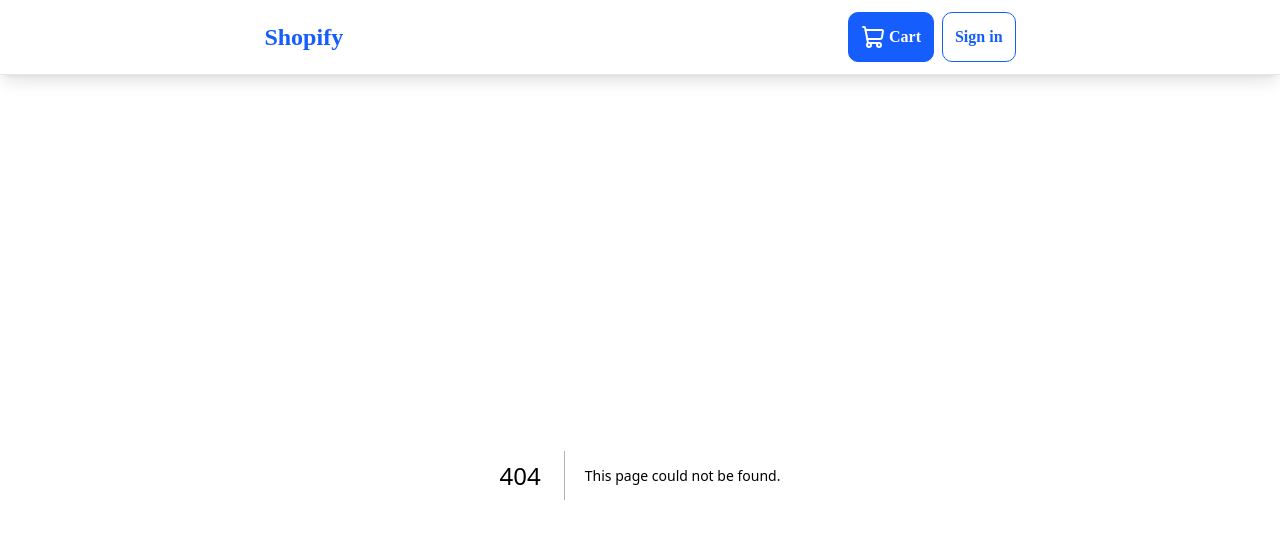
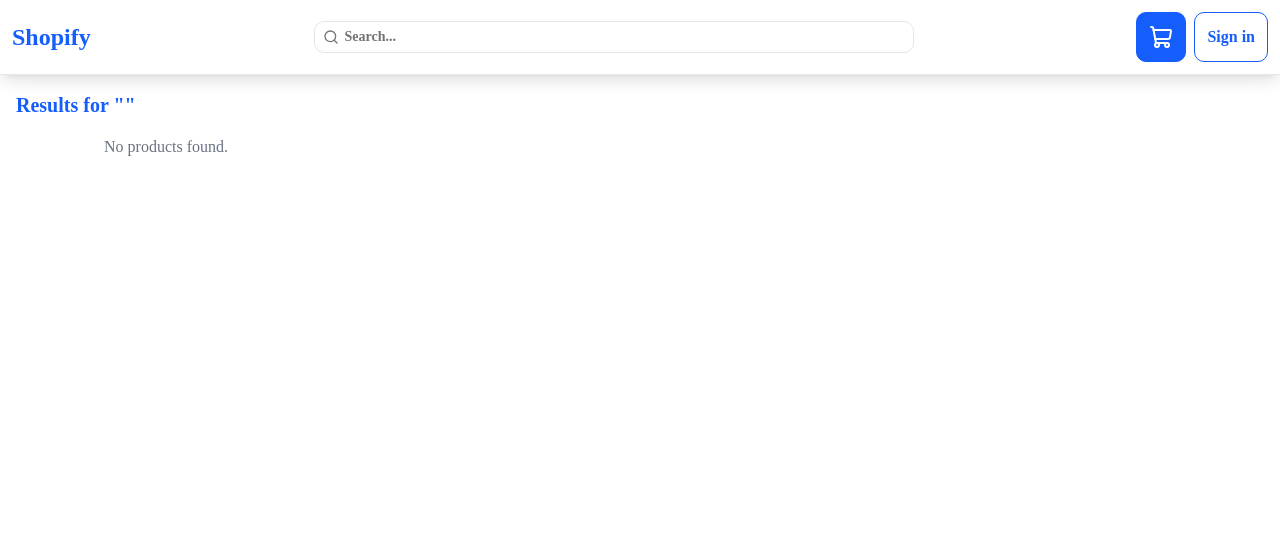
Before and after one commit to You-s-sef24/e-commerce, a Next.js app: page /search in a window 1280 px wide. Before the commit this address had no page. Shown: the top 538 px of the page. Built offline with nearby package versions, Linux system fonts and the light colour scheme.

Commit message:
implement search feature

```diff
--- a/app/Components/Navbar.jsx
+++ b/app/Components/Navbar.jsx
@@ -1,23 +1,54 @@
 "use client";
 
-import { ShoppingCart } from "lucide-react";
+import { Field, FieldLabel } from "@/components/ui/field";
+import {
+  InputGroup,
+  InputGroupAddon,
+  InputGroupInput,
+} from "@/components/ui/input-group";
+import { SearchIcon, ShoppingCart } from "lucide-react";
 import Link from "next/link";
-import { usePathname } from "next/navigation";
+import { usePathname, useRouter } from "next/navigation";
+import { useState } from "react";
 
 export default function Navbar() {
   const pathname = usePathname();
+  const router = useRouter();
+  const [search, setSearch] = useState("");
+
+  function handleSearch(e) {
+    e.preventDefault();
+    if (!search.trim()) return;
+    router.push(`/search?q=${encodeURIComponent(search)}`);
+  }
 
   return (
-    <nav className="sticky backdrop-blur-sm top-0 flex justify-around items-center bg-white/80 font-bold text-gray-500 p-3 z-50 border-b border-gray-200 dark:border-neutral-700 shadow-lg">
+    <nav className="sticky backdrop-blur-sm top-0 flex justify-between items-center bg-white/80 font-bold text-gray-500 p-3 z-50 border-b border-gray-200 dark:border-neutral-700 shadow-lg">
       <Link href={"/"} className="text-2xl text-blue-600">
         Shopify
       </Link>
 
+      <form onSubmit={handleSearch}>
+        <Field className="w-64 md:w-80 lg:w-150">
+          <InputGroup>
+            <InputGroupInput
+              id="inline-start-input"
+              placeholder="Search..."
+              value={search}
+              onChange={(e) => setSearch(e.target.value)}
+            />
+            <InputGroupAddon align="inline-start">
+              <SearchIcon className="text-muted-foreground" />
+            </InputGroupAddon>
+          </InputGroup>
+        </Field>
+      </form>
+
+      <>
         <div className="flex items-center gap-2">
           <Link href={"/cart"}>
             <div className="flex items-center border text-white border-blue-600 rounded-lg bg-blue-600 hover:bg-blue-800 gap-1 p-3 transition-all duration-30">
               <ShoppingCart />
-            Cart
             </div>
           </Link>
 
@@ -37,6 +68,7 @@
             </Link>
           )}
         </div>
+      </>
     </nav>
   );
 }
--- /dev/null
+++ b/app/search/page.js
@@ -0,0 +1,35 @@
+"use client";
+
+import { useSearchParams } from "next/navigation";
+import { useEffect, useState } from "react";
+import ProductCard from "../Components/ProductCard";
+
+export default function SearchPage() {
+  const searchParams = useSearchParams();
+  const q = searchParams.get("q");
+  const [products, setProducts] = useState([]);
+
+  useEffect(() => {
+    if (!q) return;
+    fetch(`https://dummyjson.com/products/search?q=${q}`)
+      .then((res) => res.json())
+      .then((data) => setProducts(data.products));
+  }, [q]);
+
+  return (
+    <div className="p-4">
+      <h2 className="text-xl font-bold text-blue-600 mb-4">
+        Results for &quot;{q}&quot;
+      </h2>
+      <div className="grid grid-cols-1 sm:grid-cols-2 md:grid-cols-3 lg:grid-cols-4 justify-items-center gap-4">
+        {products.length === 0 ? (
+          <p className="text-gray-500">No products found.</p>
+        ) : (
+          products.map((product) => (
+            <ProductCard key={product.id} product={product} />
+          ))
+        )}
+      </div>
+    </div>
+  );
+}
--- /dev/null
+++ b/components/ui/input-group.jsx
@@ -0,0 +1,152 @@
+"use client"
+
+import * as React from "react"
+import { cva } from "class-variance-authority";
+
+import { cn } from "@/lib/utils"
+import { Button } from "@/components/ui/button"
+import { Input } from "@/components/ui/input"
+import { Textarea } from "@/components/ui/textarea"
+
+function InputGroup({
+  className,
+  ...props
+}) {
+  return (
+    <div
+      data-slot="input-group"
+      role="group"
+      className={cn(
+        "group/input-group relative flex h-8 w-full min-w-0 items-center rounded-lg border border-input transition-colors outline-none in-data-[slot=combobox-content]:focus-within:border-inherit in-data-[slot=combobox-content]:focus-within:ring-0 has-disabled:bg-input/50 has-disabled:opacity-50 has-[[data-slot=input-group-control]:focus-visible]:border-ring has-[[data-slot=input-group-control]:focus-visible]:ring-3 has-[[data-slot=input-group-control]:focus-visible]:ring-ring/50 has-[[data-slot][aria-invalid=true]]:border-destructive has-[[data-slot][aria-invalid=true]]:ring-3 has-[[data-slot][aria-invalid=true]]:ring-destructive/20 has-[>[data-align=block-end]]:h-auto has-[>[data-align=block-end]]:flex-col has-[>[data-align=block-start]]:h-auto has-[>[data-align=block-start]]:flex-col has-[>textarea]:h-auto dark:bg-input/30 dark:has-disabled:bg-input/80 dark:has-[[data-slot][aria-invalid=true]]:ring-destructive/40 has-[>[data-align=block-end]]:[&>input]:pt-3 has-[>[data-align=block-start]]:[&>input]:pb-3 has-[>[data-align=inline-end]]:[&>input]:pr-1.5 has-[>[data-align=inline-start]]:[&>input]:pl-1.5",
+        className
+      )}
+      {...props} />
+  );
+}
+
+const inputGroupAddonVariants = cva(
+  "flex h-auto cursor-text items-center justify-center gap-2 py-1.5 text-sm font-medium text-muted-foreground select-none group-data-[disabled=true]/input-group:opacity-50 [&>kbd]:rounded-[calc(var(--radius)-5px)] [&>svg:not([class*='size-'])]:size-4",
+  {
+    variants: {
+      align: {
+        "inline-start":
+          "order-first pl-2 has-[>button]:ml-[-0.3rem] has-[>kbd]:ml-[-0.15rem]",
+        "inline-end":
+          "order-last pr-2 has-[>button]:mr-[-0.3rem] has-[>kbd]:mr-[-0.15rem]",
+        "block-start":
+          "order-first w-full justify-start px-2.5 pt-2 group-has-[>input]/input-group:pt-2 [.border-b]:pb-2",
+        "block-end":
+          "order-last w-full justify-start px-2.5 pb-2 group-has-[>input]/input-group:pb-2 [.border-t]:pt-2",
+      },
+    },
+    defaultVariants: {
+      align: "inline-start",
+    },
+  }
+)
+
+function InputGroupAddon({
+  className,
+  align = "inline-start",
+  ...props
+}) {
+  return (
+    <div
+      role="group"
+      data-slot="input-group-addon"
+      data-align={align}
+      className={cn(inputGroupAddonVariants({ align }), className)}
+      onClick={(e) => {
+        if ((e.target).closest("button")) {
+          return
+        }
+        e.currentTarget.parentElement?.querySelector("input")?.focus()
+      }}
+      {...props} />
+  );
+}
+
+const inputGroupButtonVariants = cva("flex items-center gap-2 text-sm shadow-none", {
+  variants: {
+    size: {
+      xs: "h-6 gap-1 rounded-[calc(var(--radius)-3px)] px-1.5 [&>svg:not([class*='size-'])]:size-3.5",
+      sm: "",
+      "icon-xs":
+        "size-6 rounded-[calc(var(--radius)-3px)] p-0 has-[>svg]:p-0",
+      "icon-sm": "size-8 p-0 has-[>svg]:p-0",
+    },
+  },
+  defaultVariants: {
+    size: "xs",
+  },
+})
+
+function InputGroupButton({
+  className,
+  type = "button",
+  variant = "ghost",
+  size = "xs",
+  ...props
+}) {
+  return (
+    <Button
+      type={type}
+      data-size={size}
+      variant={variant}
+      className={cn(inputGroupButtonVariants({ size }), className)}
+      {...props} />
+  );
+}
+
+function InputGroupText({
+  className,
+  ...props
+}) {
+  return (
+    <span
+      className={cn(
+        "flex items-center gap-2 text-sm text-muted-foreground [&_svg]:pointer-events-none [&_svg:not([class*='size-'])]:size-4",
+        className
+      )}
+      {...props} />
+  );
+}
+
+function InputGroupInput({
+  className,
+  ...props
+}) {
+  return (
+    <Input
+      data-slot="input-group-control"
+      className={cn(
+        "flex-1 rounded-none border-0 bg-transparent shadow-none ring-0 focus-visible:ring-0 disabled:bg-transparent aria-invalid:ring-0 dark:bg-transparent dark:disabled:bg-transparent",
+        className
+      )}
+      {...props} />
+  );
+}
+
+function InputGroupTextarea({
+  className,
+  ...props
+}) {
+  return (
+    <Textarea
+      data-slot="input-group-control"
+      className={cn(
+        "flex-1 resize-none rounded-none border-0 bg-transparent py-2 shadow-none ring-0 focus-visible:ring-0 disabled:bg-transparent aria-invalid:ring-0 dark:bg-transparent dark:disabled:bg-transparent",
+        className
+      )}
+      {...props} />
+  );
+}
+
+export {
+  InputGroup,
+  InputGroupAddon,
+  InputGroupButton,
+  InputGroupText,
+  InputGroupInput,
+  InputGroupTextarea,
+}
--- /dev/null
+++ b/components/ui/textarea.jsx
@@ -0,0 +1,20 @@
+import * as React from "react"
+
+import { cn } from "@/lib/utils"
+
+function Textarea({
+  className,
+  ...props
+}) {
+  return (
+    <textarea
+      data-slot="textarea"
+      className={cn(
+        "flex field-sizing-content min-h-16 w-full rounded-lg border border-input bg-transparent px-2.5 py-2 text-base transition-colors outline-none placeholder:text-muted-foreground focus-visible:border-ring focus-visible:ring-3 focus-visible:ring-ring/50 disabled:cursor-not-allowed disabled:bg-input/50 disabled:opacity-50 aria-invalid:border-destructive aria-invalid:ring-3 aria-invalid:ring-destructive/20 md:text-sm dark:bg-input/30 dark:disabled:bg-input/80 dark:aria-invalid:border-destructive/50 dark:aria-invalid:ring-destructive/40",
+        className
+      )}
+      {...props} />
+  );
+}
+
+export { Textarea }
```
Lines whose indentation alone changed are shown as unchanged.
